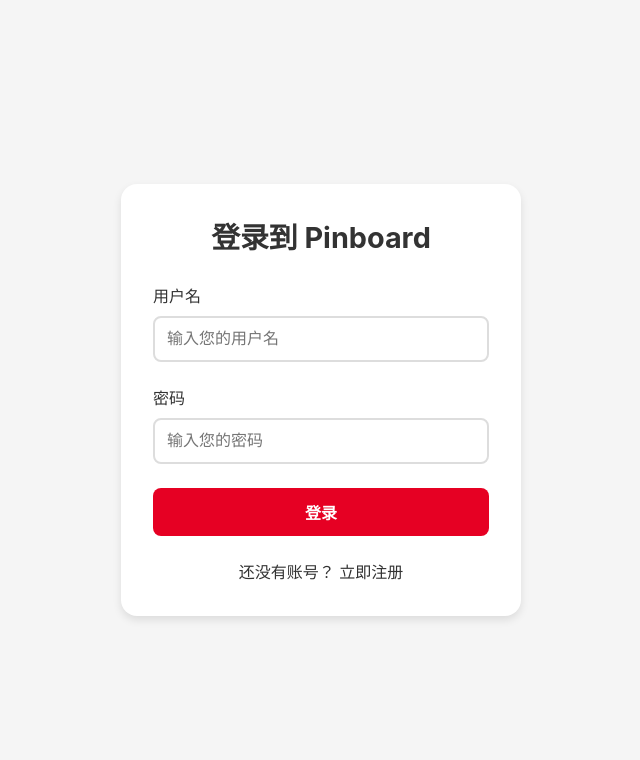
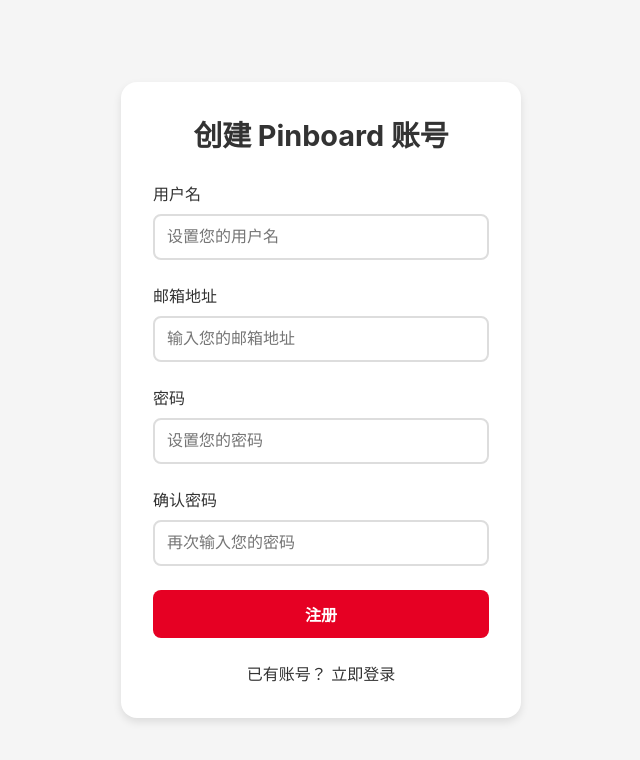
Before and after one commit to sukiqwq/pinboard, a React (Create React App) app in the folder pinboard-frontend/: page /register in a window 1280 px wide. Shown: the top 760 px of the page, without its empty margins (319-959 px from the left). Built offline with nearby package versions, Linux system fonts and the light colour scheme.

Commit message:
update /frontend/src

```diff
--- a/pinboard-frontend/src/components/auth/Login.js
+++ b/pinboard-frontend/src/components/auth/Login.js
@@ -114,9 +114,11 @@
       setLoading(true);
       setError('');
 
-      const response = await loginService({ username, password });
+      // 调用 loginService 并获取适配后的数据
+      const { user, token } = await loginService({ username, password });
 
-      login(response.user, response.token);
+      // 调用 AuthContext 的 login 方法
+      login(user, token);
       navigate(from, { replace: true });
     } catch (err) {
       setError(
--- a/pinboard-frontend/src/components/auth/Register.js
+++ b/pinboard-frontend/src/components/auth/Register.js
@@ -1,10 +1,12 @@
 import React, { useState } from 'react';
-import { Link, useNavigate, useLocation } from 'react-router-dom';
-import { login as loginService } from '../../services/authService';
-import { useAuth } from '../../context/AuthContext';
+import { Link, useNavigate } from 'react-router-dom';
+// 假设您有一个 registerService 来处理注册逻辑
+import { register as registerService } from '../../services/authService';
+// useAuth 可能在注册后自动登录时使用，或者在注册后重定向到需要认证的页面前使用
+// import { useAuth } from '../../context/AuthContext';
 import styled from 'styled-components';
 
-const LoginContainer = styled.div`
+const RegisterContainer = styled.div`
   display: flex;
   flex-direction: column;
   align-items: center;
@@ -14,7 +16,7 @@
   background-color: #f5f5f5;
 `;
 
-const LoginCard = styled.div`
+const RegisterCard = styled.div`
   background-color: white;
   border-radius: 16px;
   box-shadow: 0 4px 8px rgba(0, 0, 0, 0.1);
@@ -85,54 +87,88 @@
   text-align: center;
 `;
 
+const SuccessMessage = styled.div`
+  color: green;
+  margin-bottom: 1rem;
+  text-align: center;
+`;
+
 const LinkText = styled.p`
   text-align: center;
   margin-top: 1.5rem;
 `;
 
-const Login = () => {
+const Register = () => {
   const [username, setUsername] = useState('');
+  const [email, setEmail] = useState('');
   const [password, setPassword] = useState('');
+  const [confirmPassword, setConfirmPassword] = useState('');
   const [error, setError] = useState('');
+  const [success, setSuccess] = useState('');
   const [loading, setLoading] = useState(false);
 
-  const { login } = useAuth();
+  // const { login } = useAuth(); // 如果注册后需要自动登录，则取消注释
   const navigate = useNavigate();
-  const location = useLocation();
-
-  const from = location.state?.from?.pathname || '/';
 
   const handleSubmit = async (e) => {
     e.preventDefault();
 
-    if (!username || !password) {
-      setError('请输入用户名和密码');
+    if (!username || !email || !password || !confirmPassword) {
+      setError('请填写所有必填项');
+      setSuccess('');
+      return;
+    }
+
+    if (password !== confirmPassword) {
+      setError('两次输入的密码不一致');
+      setSuccess('');
       return;
     }
 
     try {
       setLoading(true);
       setError('');
+      setSuccess('');
 
-      const response = await loginService({ username, password });
+      // 调用注册服务
+      // 假设 registerService 接受一个包含 username, email, password 的对象
+      // 并且在成功时返回类似 { message: 'Registration successful' } 的响应
+      // 如果您的API在注册后返回用户数据和token，您可以选择在这里自动登录
+      const response = await registerService({ username, email, password });
 
-      login(response.user, response.token);
-      navigate(from, { replace: true });
+      setSuccess(response.message || '注册成功！请前往登录。');
+      // 清空表单
+      setUsername('');
+      setEmail('');
+      setPassword('');
+      setConfirmPassword('');
+
+      // 可选：如果注册后自动登录
+      // login(response.user, response.token);
+      // navigate('/'); // 或者导航到其他页面
+
+      // 如果注册后需要用户手动登录
+      setTimeout(() => {
+        navigate('/login');
+      }, 2000); // 延迟2秒后跳转到登录页面，让用户看到成功消息
+
     } catch (err) {
       setError(
-        err.response?.data?.message || '登录失败，请检查您的用户名和密码'
+        err.response?.data?.message || '注册失败，请稍后重试或检查您的输入'
       );
+      setSuccess('');
     } finally {
       setLoading(false);
     }
   };
 
   return (
-    <LoginContainer>
-      <LoginCard>
-        <Title>登录到 Pinboard</Title>
+    <RegisterContainer>
+      <RegisterCard>
+        <Title>创建 Pinboard 账号</Title>
 
         {error && <ErrorMessage>{error}</ErrorMessage>}
+        {success && <SuccessMessage>{success}</SuccessMessage>}
 
         <Form onSubmit={handleSubmit}>
           <FormGroup>
@@ -142,7 +178,19 @@
               type="text"
               value={username}
               onChange={(e) => setUsername(e.target.value)}
-              placeholder="输入您的用户名"
+              placeholder="设置您的用户名"
+              required
+            />
+          </FormGroup>
+
+          <FormGroup>
+            <Label htmlFor="email">邮箱地址</Label>
+            <Input
+              id="email"
+              type="email"
+              value={email}
+              onChange={(e) => setEmail(e.target.value)}
+              placeholder="输入您的邮箱地址"
               required
             />
           </FormGroup>
@@ -154,22 +202,34 @@
               type="password"
               value={password}
               onChange={(e) => setPassword(e.target.value)}
-              placeholder="输入您的密码"
+              placeholder="设置您的密码"
+              required
+            />
+          </FormGroup>
+
+          <FormGroup>
+            <Label htmlFor="confirmPassword">确认密码</Label>
+            <Input
+              id="confirmPassword"
+              type="password"
+              value={confirmPassword}
+              onChange={(e) => setConfirmPassword(e.target.value)}
+              placeholder="再次输入您的密码"
               required
             />
           </FormGroup>
 
           <Button type="submit" disabled={loading}>
-            {loading ? '登录中...' : '登录'}
+            {loading ? '注册中...' : '注册'}
           </Button>
         </Form>
 
         <LinkText>
-          还没有账号？ <Link to="/register">立即注册</Link>
+          已有账号？ <Link to="/login">立即登录</Link>
         </LinkText>
-      </LoginCard>
-    </LoginContainer>
+      </RegisterCard>
+    </RegisterContainer>
   );
 };
 
-export default Login;
+export default Register;
--- a/pinboard-frontend/src/components/board/BoardPage.js
+++ b/pinboard-frontend/src/components/board/BoardPage.js
@@ -202,7 +202,7 @@
   };
 
   const handleDeleteBoard = async () => {
-    if (!currentUser || (board && board.owner_user_id !== currentUser.user_id)) return;
+    if (!currentUser || (board && board.owner.id !== currentUser.user_id)) return;
 
     if (window.confirm('确定要删除这个面板吗？此操作不可撤销，所有图钉将被移除。')) {
       try {
@@ -222,7 +222,7 @@
     return <div>Error: {error || '找不到该面板'}</div>;
   }
 
-  const isOwner = currentUser && currentUser.user_id === board.owner_user_id;
+  const isOwner = currentUser && currentUser.user_id === board.owner.id;
 
   return (
     <BoardContainer>
--- a/pinboard-frontend/src/components/board/CreateBoard.js
+++ b/pinboard-frontend/src/components/board/CreateBoard.js
@@ -99,7 +99,6 @@
 `;
 
 const CreateBoard = () => {
-  const { currentUser } = useAuth();
   const navigate = useNavigate();
 
   const [formData, setFormData] = useState({
@@ -131,13 +130,13 @@
       setError('');
 
       const boardData = {
-        board_name: formData.boardName,
+        board_name: formData.boardName, // 确保字段名与后端一致
         descriptor: formData.description,
-        allow_friends_comment: formData.allowFriendsComment
+        allow_friends_comment: formData.allowFriendsComment,
       };
 
       const response = await createBoard(boardData);
-
+      console.log('创建面板响应:', response.data);
       navigate(`/board/${response.data.board_id}`);
     } catch (err) {
       console.error('创建面板失败:', err);
--- a/pinboard-frontend/src/context/AuthContext.js
+++ b/pinboard-frontend/src/context/AuthContext.js
@@ -20,6 +20,7 @@
   const login = (userData, token) => {
     localStorage.setItem('user', JSON.stringify(userData));
     localStorage.setItem('token', token);
+    console.log('userData', userData);
     setCurrentUser(userData);
   };
 
--- a/pinboard-frontend/src/services/api.js
+++ b/pinboard-frontend/src/services/api.js
@@ -2,6 +2,7 @@
 
 // 创建基础 axios 实例
 const api = axios.create({
+  // baseURL: 'http://127.0.0.1:8000/',
   baseURL: process.env.REACT_APP_API_URL,
   headers: {
     'Content-Type': 'application/json',
@@ -13,7 +14,7 @@
   (config) => {
     const token = localStorage.getItem('token');
     if (token) {
-      config.headers.Authorization = `Bearer ${token}`;
+      config.headers.Authorization = `Token ${token}`;
     }
     return config;
   },
--- a/pinboard-frontend/src/services/authService.js
+++ b/pinboard-frontend/src/services/authService.js
@@ -1,12 +1,20 @@
 import api from './api';
 
 export const login = async (credentials) => {
-  const response = await api.post('/auth/login', credentials);
-  return response.data;
+  const response = await api.post('/users/login/', credentials);
+  const { token, user_id, username } = response.data;
+  return {
+    user: {
+      id: user_id,
+      username: username,
+    },
+    token: token,
+  };
 };
 
 export const register = async (userData) => {
-  const response = await api.post('/auth/register', userData);
+  // 修改注册接口路径为 /users/register/
+  const response = await api.post('/users/register/', userData);
   return response.data;
 };
 
@@ -17,5 +25,10 @@
 
 export const getCurrentUser = () => {
   const user = localStorage.getItem('user');
-  return user ? JSON.parse(user) : null;
+  try {
+    return user ? JSON.parse(user) : null; // 检查 user 是否存在并解析
+  } catch (error) {
+    console.error('Failed to parse user data from localStorage:', error);
+    return null;
+  }
 };
--- a/pinboard-frontend/src/services/followService.js
+++ b/pinboard-frontend/src/services/followService.js
@@ -44,7 +44,7 @@
 
 // 检查面板关注状态
 export const checkBoardFollowStatus = async (boardId) => {
-  return await api.get(`/boards/${boardId}/follow-status`);
+  return await api.get(`/boards/${boardId}/follow_status`);
 };
 
 // 添加面板到关注流
```
Also changed, not shown: pinboard-frontend/src/services/boardService.js (+10 -12 lines).
